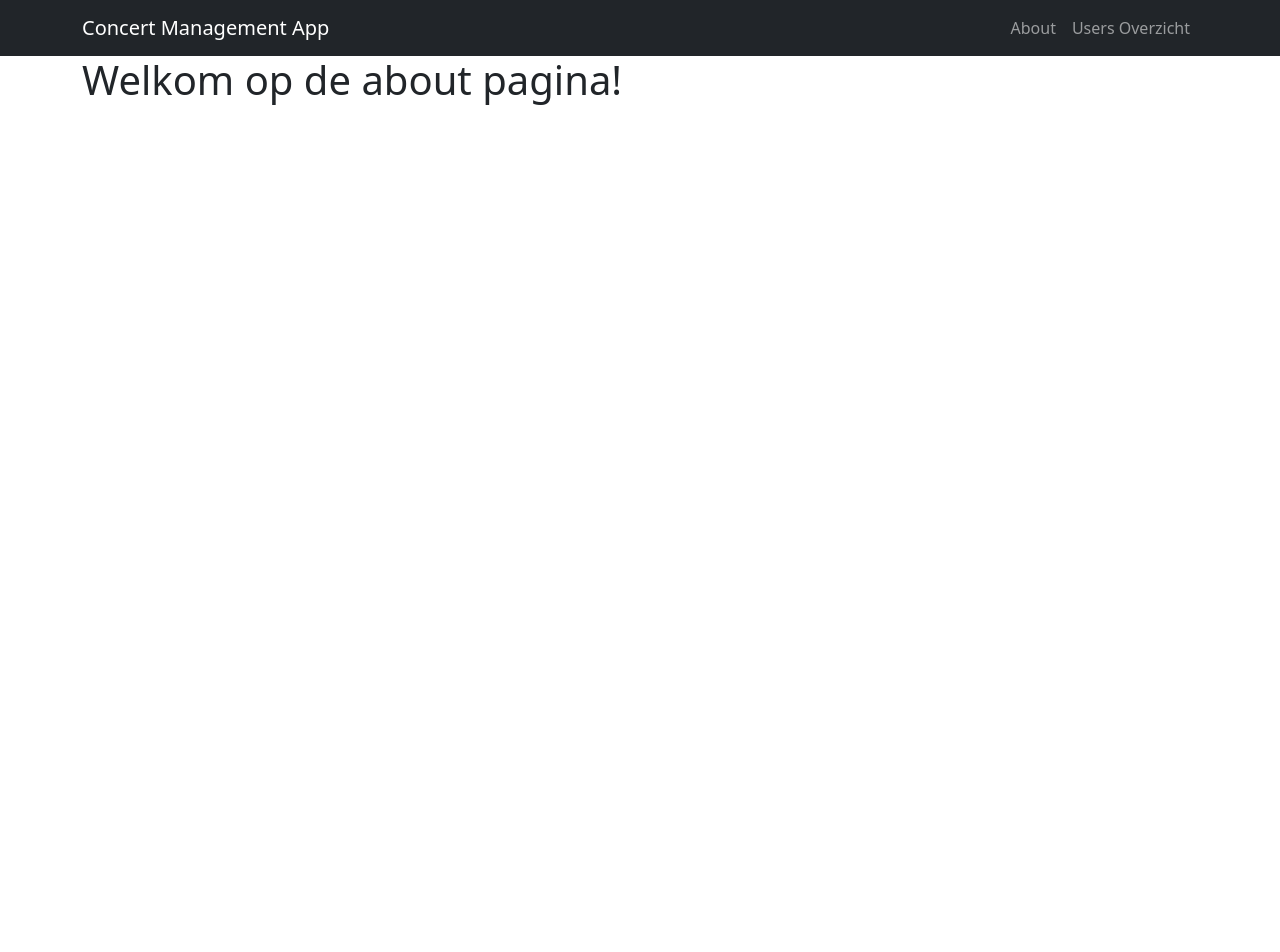
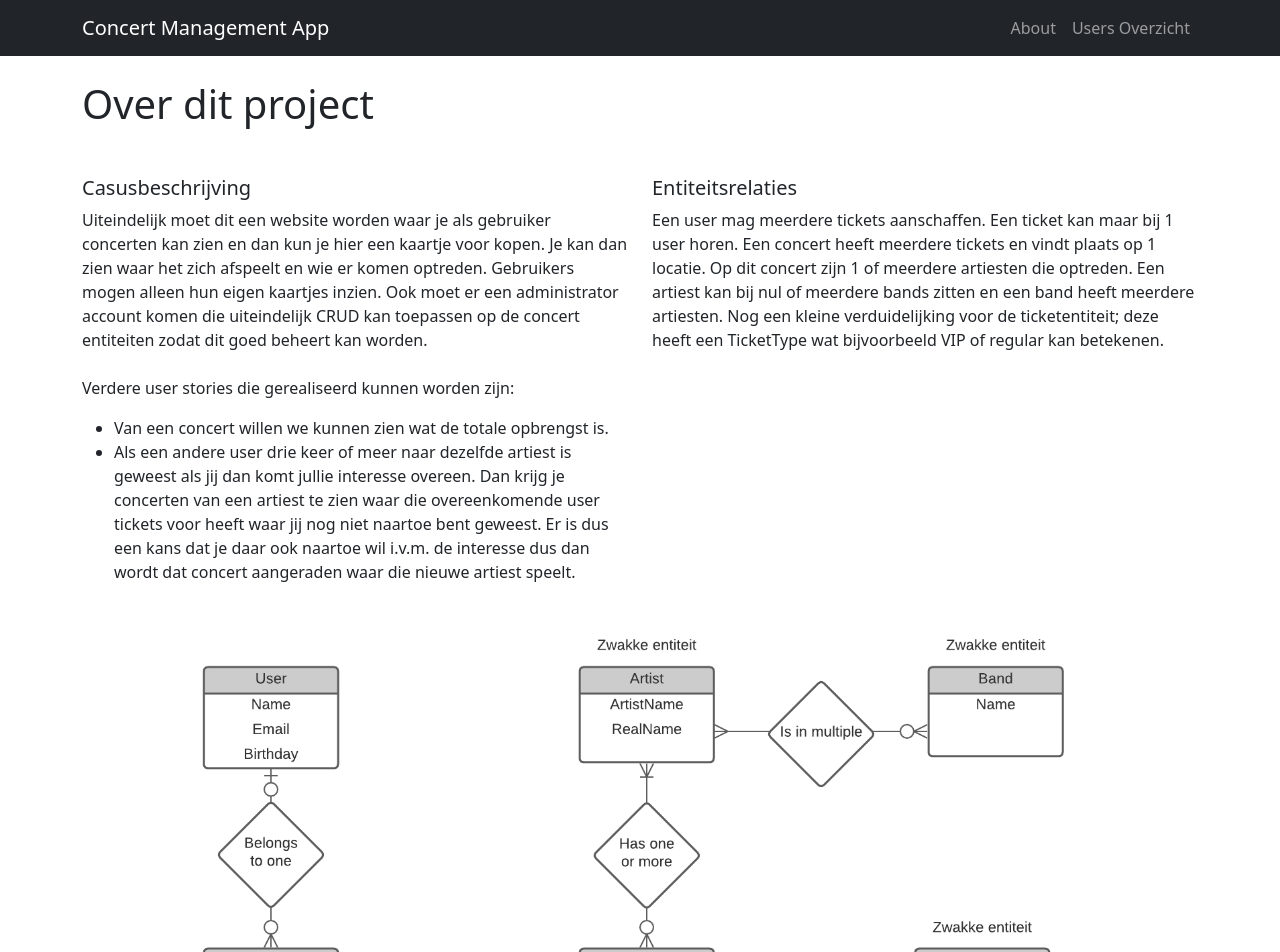
Before and after one commit to LMTVogel/angular_school_project_1, an Angular app: page / in a window 1280 px wide. Shown: the top 952 px of the page. Before the commit the page ends 800 px from the top, so only its background shows below. Built offline with nearby package versions, Linux system fonts and the light colour scheme.

Commit message:
Made the about page

```diff
--- a/src/app/about/about.component.html
+++ b/src/app/about/about.component.html
@@ -1 +1,20 @@
-<h1>Welkom op de about pagina!</h1>
+<h1 class="mt-4 w-100 mb-5">Over dit project</h1>
+
+<div class="row">
+    <div class="col-6">
+        <h5>Casusbeschrijving</h5>
+        <p>Uiteindelijk moet dit een website worden waar je als gebruiker concerten kan zien en dan kun je hier een kaartje voor kopen. Je kan dan zien waar het zich afspeelt en wie er komen optreden. Gebruikers mogen alleen hun eigen kaartjes inzien. Ook moet er een administrator account komen die uiteindelijk CRUD kan toepassen op de concert entiteiten zodat dit goed beheert kan worden.
+        <br/>
+        <br/>
+        Verdere user stories die gerealiseerd kunnen worden zijn:</p>
+        <ul>
+            <li>Van een concert willen we kunnen zien wat de totale opbrengst is.</li>
+            <li>Als een andere user drie keer of meer naar dezelfde artiest is geweest als jij dan komt jullie interesse overeen. Dan krijg je concerten van een artiest te zien waar die overeenkomende user tickets voor heeft waar jij nog niet naartoe bent geweest. Er is dus een kans dat je daar ook naartoe wil i.v.m. de interesse dus dan wordt dat concert aangeraden waar die nieuwe artiest speelt.</li>
+        </ul>
+    </div>
+    <div class="col-6">
+        <h5>Entiteitsrelaties</h5>
+        <p>Een user mag meerdere tickets aanschaffen. Een ticket kan maar bij 1 user horen. Een concert heeft meerdere tickets en vindt plaats op 1 locatie. Op dit concert zijn 1 of meerdere artiesten die optreden. Een artiest kan bij nul of meerdere bands zitten en een band heeft meerdere artiesten. Nog een kleine verduidelijking voor de ticketentiteit; deze heeft een TicketType wat bijvoorbeeld VIP of regular kan betekenen.</p>
+    </div>
+    <img src="../../assets/img/erd.png" alt="ERD afbeelding">
+</div>
--- a/src/app/about/about.component.scss
+++ b/src/app/about/about.component.scss
@@ -0,0 +1,5 @@
+img {
+    width: 950px;
+    height: auto;
+    margin: auto;
+}
```
Also changed, not shown: src/assets/img/erd.png (added).
